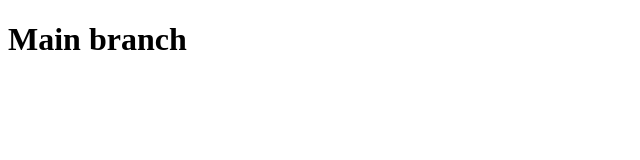
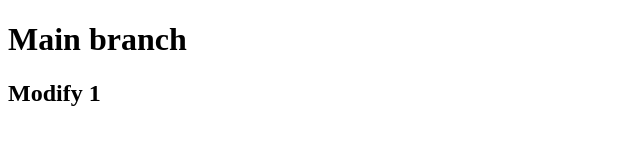
Before and after one commit to phamnguyenminhquan/baitap_13, a plain HTML site: page index.html in a window 1280 px wide. Shown: the whole page, without its empty margins (0-640 px from the left). Drawn offline with Linux system fonts and the light colour scheme.

Commit message:
1. modify 1

```diff
--- a/index.html
+++ b/index.html
@@ -9,6 +9,7 @@
 
 <body>
     <h1>Main branch</h1>
+    <h2>Modify 1</h2>
 </body>
 
 </html>
```
